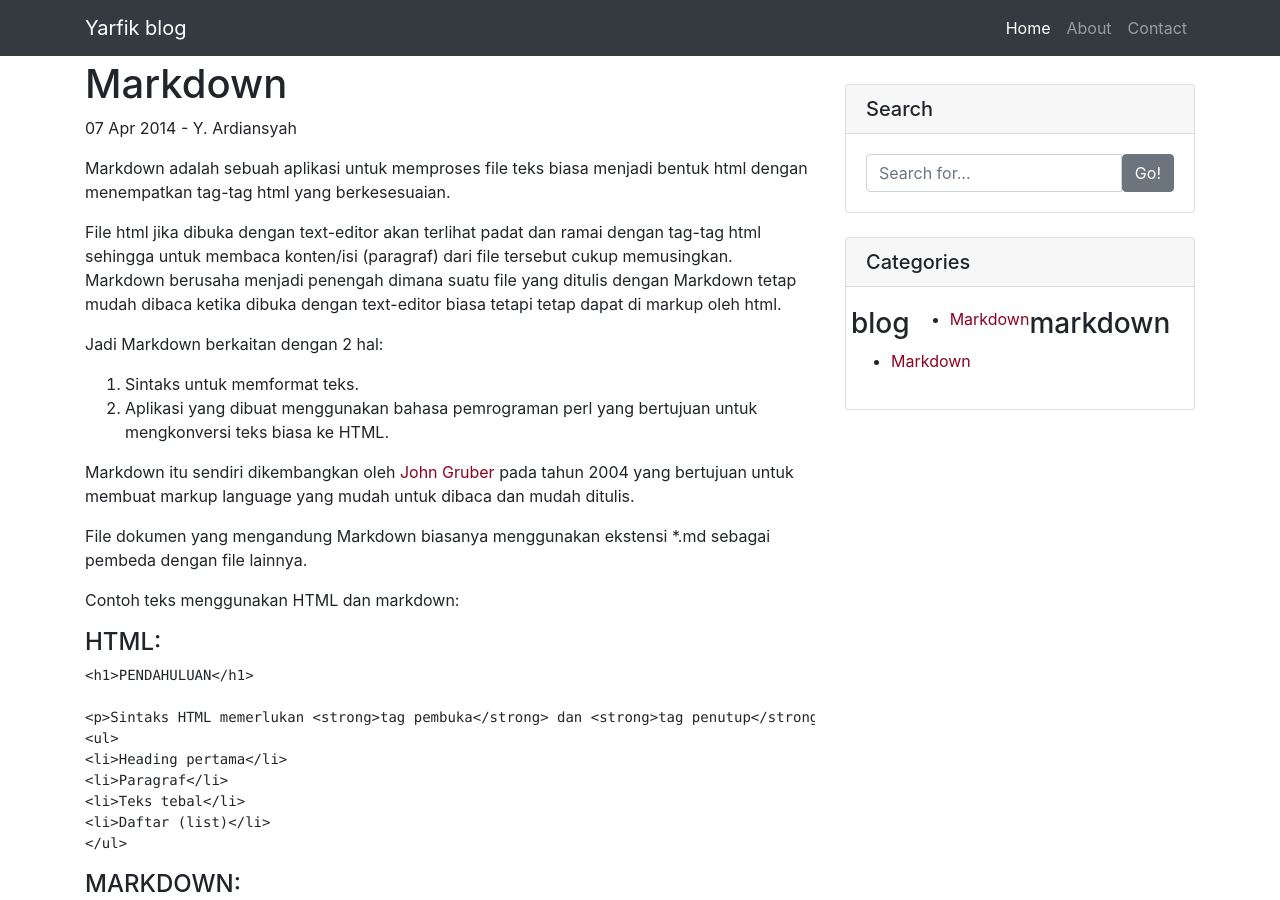
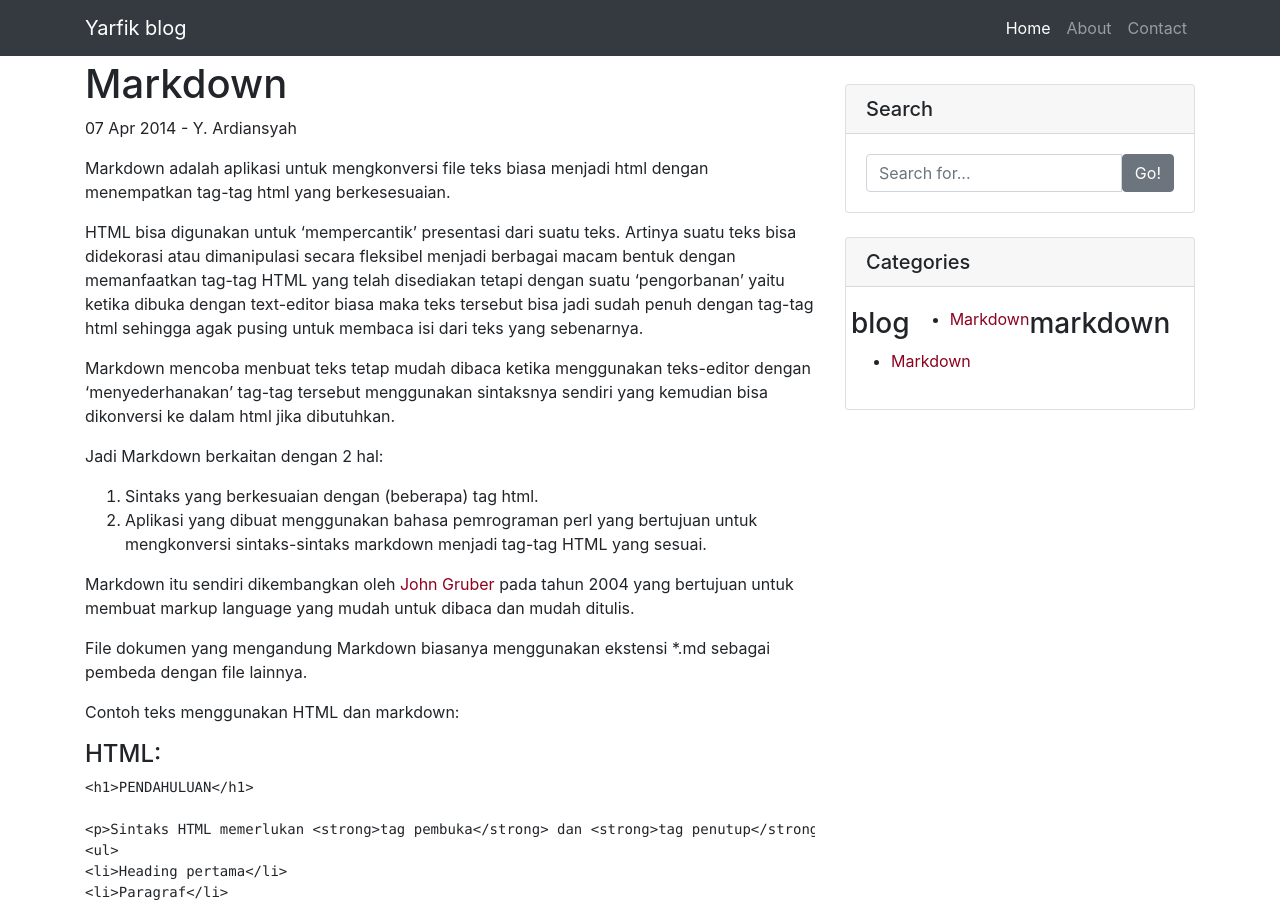
Before and after one commit to yarfik/yarfik.github.io, a Jekyll site: the page built from _posts/2014-04-07-Markdown.md, in a window 1280 px wide and 900 px high. Built offline with Jekyll 4.4.1, drawn with Linux system fonts in a browser that asks for light colours.

Commit message:
edited markdown

```diff
--- a/_posts/2014-04-07-Markdown.md
+++ b/_posts/2014-04-07-Markdown.md
@@ -5,14 +5,16 @@ published: true
 author: Y. Ardiansyah
 ---
 
-Markdown adalah sebuah aplikasi untuk memproses file teks biasa menjadi bentuk html dengan menempatkan tag-tag html yang berkesesuaian.
+Markdown adalah aplikasi untuk mengkonversi file teks biasa menjadi html dengan menempatkan tag-tag html yang berkesesuaian.
 
-File html jika dibuka dengan text-editor akan terlihat padat dan ramai dengan tag-tag html sehingga untuk membaca konten/isi (paragraf) dari file tersebut cukup memusingkan. Markdown berusaha menjadi penengah dimana suatu file yang ditulis dengan Markdown tetap mudah dibaca ketika dibuka dengan text-editor biasa tetapi tetap dapat di markup oleh html.
+HTML bisa digunakan untuk 'mempercantik' presentasi dari suatu teks. Artinya suatu teks bisa didekorasi atau dimanipulasi secara fleksibel menjadi berbagai macam bentuk dengan memanfaatkan tag-tag HTML yang telah disediakan tetapi dengan suatu 'pengorbanan' yaitu ketika dibuka dengan text-editor biasa maka teks tersebut bisa jadi sudah penuh dengan tag-tag html sehingga agak pusing untuk membaca isi dari teks yang sebenarnya.
+
+Markdown mencoba menbuat teks tetap mudah dibaca ketika menggunakan teks-editor dengan 'menyederhanakan' tag-tag tersebut menggunakan sintaksnya sendiri yang kemudian bisa dikonversi ke dalam html jika dibutuhkan.
 
 Jadi Markdown berkaitan dengan 2 hal:
 
-1. Sintaks untuk memformat teks.
-2. Aplikasi yang dibuat menggunakan bahasa pemrograman perl yang bertujuan untuk mengkonversi teks biasa ke HTML.
+1. Sintaks yang berkesuaian dengan (beberapa) tag html.
+2. Aplikasi yang dibuat menggunakan bahasa pemrograman perl yang bertujuan untuk mengkonversi sintaks-sintaks markdown menjadi tag-tag HTML yang sesuai.
 
 Markdown itu sendiri dikembangkan oleh [John Gruber] pada tahun 2004 yang bertujuan untuk membuat markup language yang mudah untuk dibaca dan mudah ditulis.
 
```
